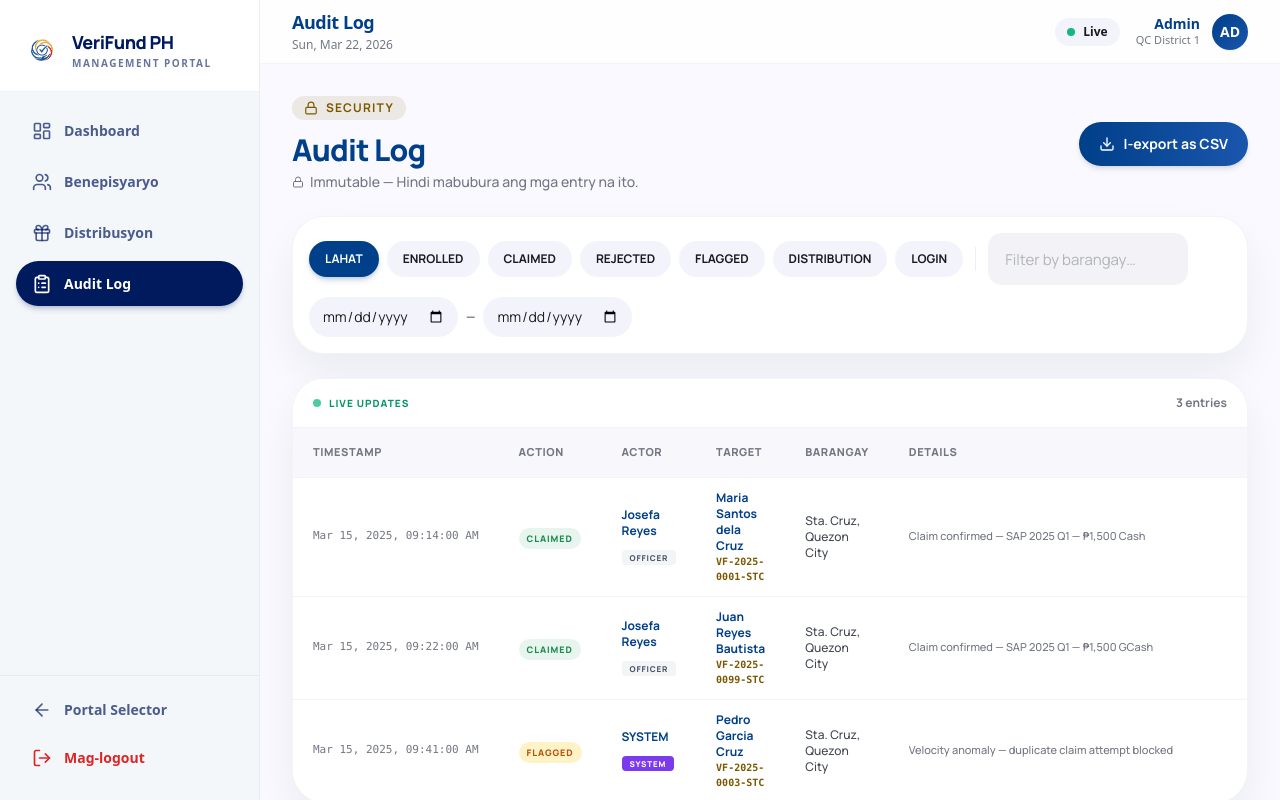
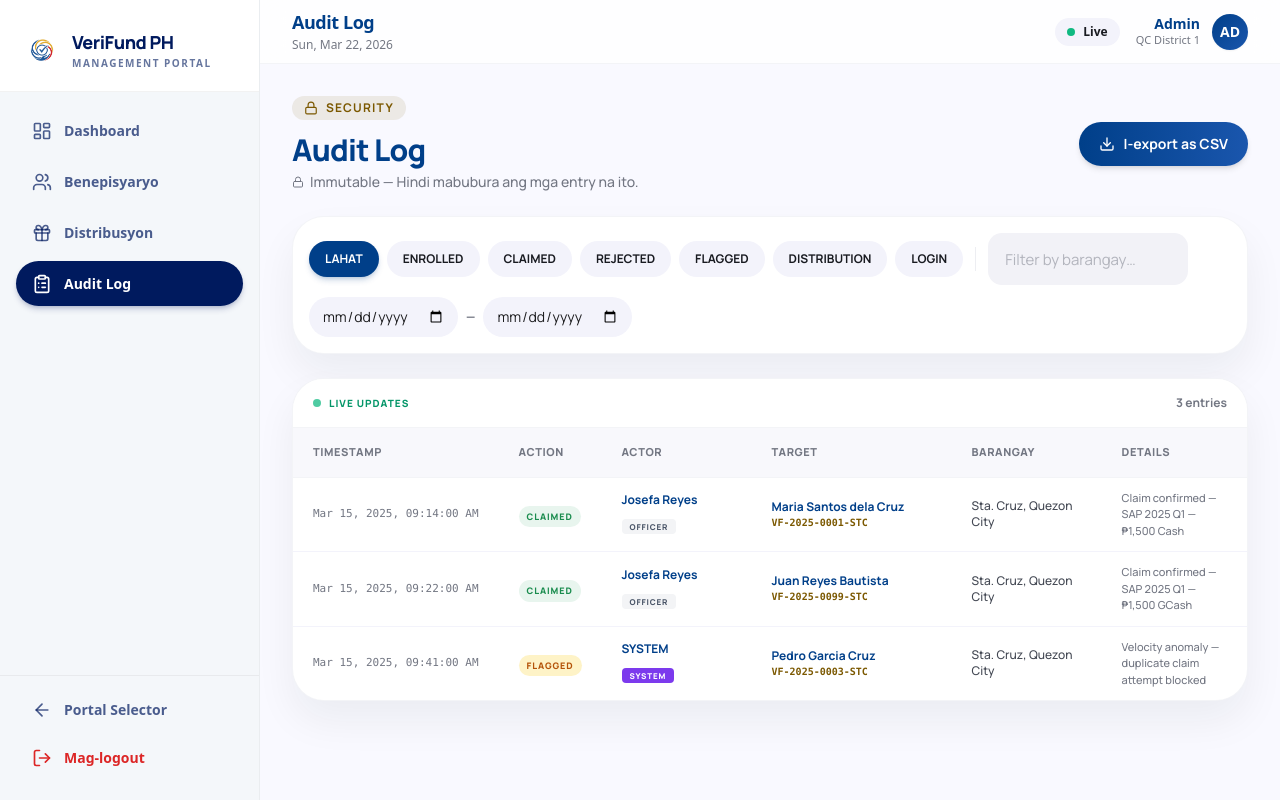
Before and after one commit to Josiah44123/VeriFundPH_Social-Aid-Distribution, a Next.js app: page /management/audit-log in a window 1280 px wide. Built offline with nearby package versions, Linux system fonts and the light colour scheme.

Commit message:
UI Polishing Pt. 2

```diff
--- a/app/management/audit-log/page.tsx
+++ b/app/management/audit-log/page.tsx
@@ -164,20 +164,20 @@ export default function AuditLogPage() {
                         {cfg.label}
                       </span>
                     </td>
-                    <td className="px-5 py-3">
+                    <td className="px-5 py-3 min-w-[150px]">
                       <p className="text-xs font-bold text-primary mb-1">{entry.actorName}</p>
                       <span className="px-2 py-0.5 rounded text-[8px] font-black uppercase tracking-widest"
                         style={{ background: role.bg, color: role.text }}>
                         {entry.actorRole}
                       </span>
                     </td>
-                    <td className="px-5 py-3">
+                    <td className="px-5 py-3 min-w-[200px]">
                       <p className="text-xs font-bold text-primary">{entry.targetName}</p>
                       <p className="font-mono text-[10px] text-secondary font-bold">{entry.targetId}</p>
                     </td>
-                    <td className="px-5 py-3 text-xs text-on-surface-variant font-medium">{entry.barangay}</td>
-                    <td className="px-5 py-3 text-[11px] text-outline font-medium w-full max-w-[300px]">
-                      <span className="line-clamp-2">{entry.details}</span>
+                    <td className="px-5 py-3 text-xs text-on-surface-variant font-medium min-w-[150px]">{entry.barangay}</td>
+                    <td className="px-5 py-3 text-[11px] text-outline font-medium w-full">
+                      <span>{entry.details}</span>
                     </td>
                   </motion.tr>
                 )
```
